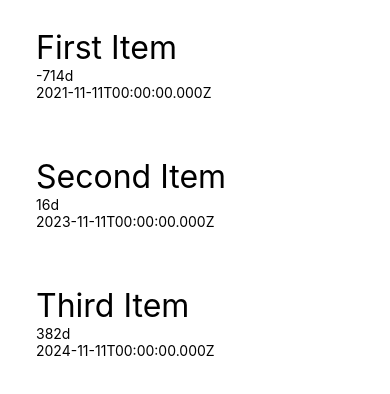
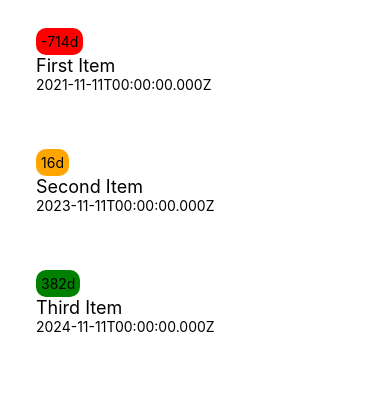
Before and after one commit to vsobotka/expiro, a React Native app: screen / in a window 390 px wide. Shown: the top 394 px of the page. Built offline with nearby package versions, Linux system fonts and the light colour scheme.

Commit message:
Add colored badge based on time left

```diff
--- /dev/null
+++ b/src/Components/Badge.tsx
@@ -0,0 +1,12 @@
+import {Text, View} from "react-native";
+import {colors, globalStyle} from "../Styles/Global";
+
+type BadgeProps = { daysLeft: number };
+
+export function Badge({daysLeft}: BadgeProps) {
+  const color = daysLeft < 0 ? colors.badge.expired : daysLeft < 20 ? colors.badge.soon : colors.badge.safe
+
+  return <View style={{...globalStyle.badge, backgroundColor: color}}>
+    <Text>{daysLeft}d</Text>
+  </View>
+}
--- a/src/Components/Item.tsx
+++ b/src/Components/Item.tsx
@@ -1,5 +1,6 @@
 import {Text, View} from "react-native";
 import {globalStyle} from "../Styles/Global";
+import {Badge} from "./Badge";
 
 type ItemProps = { title: string, expirationTimestamp: number };
 
@@ -8,8 +9,8 @@ export function Item({title, expirationTimestamp}: ItemProps) {
   const daysLeft = Math.ceil((expirationTimestamp - today.getTime()) / (1000 * 3600 * 24));
 
   return <View style={globalStyle.item}>
+    <Badge daysLeft={daysLeft}/>
     <Text style={globalStyle.title}>{title}</Text>
-    <Text>{daysLeft}d</Text>
     <Text>{new Date(expirationTimestamp).toISOString()}</Text>
   </View>
 }
--- a/src/Styles/Global.ts
+++ b/src/Styles/Global.ts
@@ -14,7 +14,22 @@ export const globalStyle = StyleSheet.create({
     shadowOpacity: 0.2,
     shadowOffset: {width: 0, height: 0},
   },
+  badge: {
+    backgroundColor: 'orange',
+    padding: 5,
+    borderRadius: 10,
+    alignSelf: 'flex-start',
+  },
   title: {
-    fontSize: 32,
+    fontSize: 18,
+    alignSelf: 'flex-start',
   },
 });
+
+export const colors = {
+  badge: {
+    expired: 'red',
+    soon: 'orange',
+    safe: 'green',
+  }
+}
```
